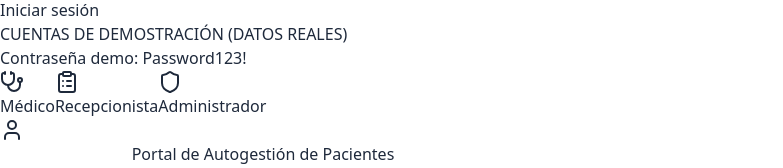
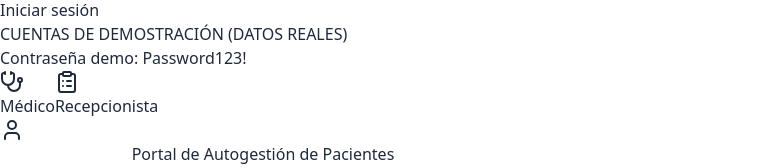
Before and after one commit to JoaquinIgnacioVega/ClinicaEnza, a React (Vite) app in the folder front/: page /login in a window 1280 px wide. Shown: the part 2856-3024 px from the top of the page, without its empty margins (0-783 px from the left). Built offline with nearby package versions, Linux system fonts and the light colour scheme; no server answers.

Commit message:
fix(auth): reservar administracion para superadmin

```diff
--- a/front/src/components/auth/DemoAccounts.tsx
+++ b/front/src/components/auth/DemoAccounts.tsx
@@ -1,6 +1,6 @@
 import React from 'react';
 import { useNavigate } from 'react-router-dom';
-import { Stethoscope, ClipboardList, Shield, User, ArrowRight } from 'lucide-react';
+import { Stethoscope, ClipboardList, User, ArrowRight } from 'lucide-react';
 
 interface DemoAccount {
   label: string;
@@ -30,12 +30,6 @@ export const DemoAccounts: React.FC<DemoAccountsProps> = ({ onSelectAccount }) =
       rolNombre: 'Ana Gómez',
       icon: <ClipboardList className="w-4 h-4 text-[#0d5c68]" />,
     },
-    {
-      label: 'Administrador',
-      identificador: 'carlos.admin@clinicaenza.com',
-      rolNombre: 'Carlos González',
-      icon: <Shield className="w-4 h-4 text-[#0d5c68]" />,
-    },
   ];
 
   return (
@@ -48,7 +42,7 @@ export const DemoAccounts: React.FC<DemoAccountsProps> = ({ onSelectAccount }) =
           Contraseña demo: <span className="font-semibold text-slate-700">{passwordDemo}</span>
         </p>
 
-        <div className="grid grid-cols-3 gap-2.5">
+        <div className="grid grid-cols-2 gap-2.5">
           {accounts.map((acc) => (
             <button
               key={acc.label}
```
Also changed, not shown: 1 other file (tests, documents, lock files or other folders).
